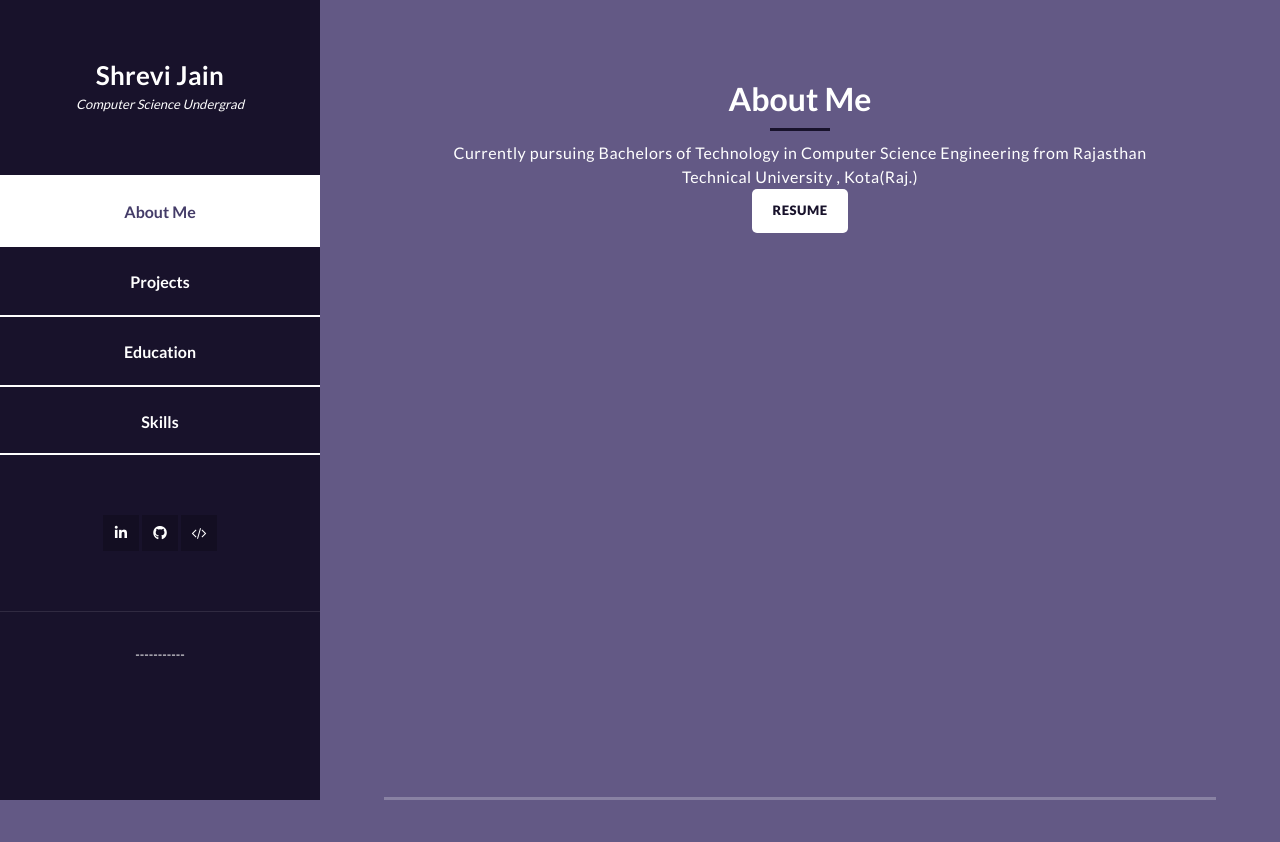
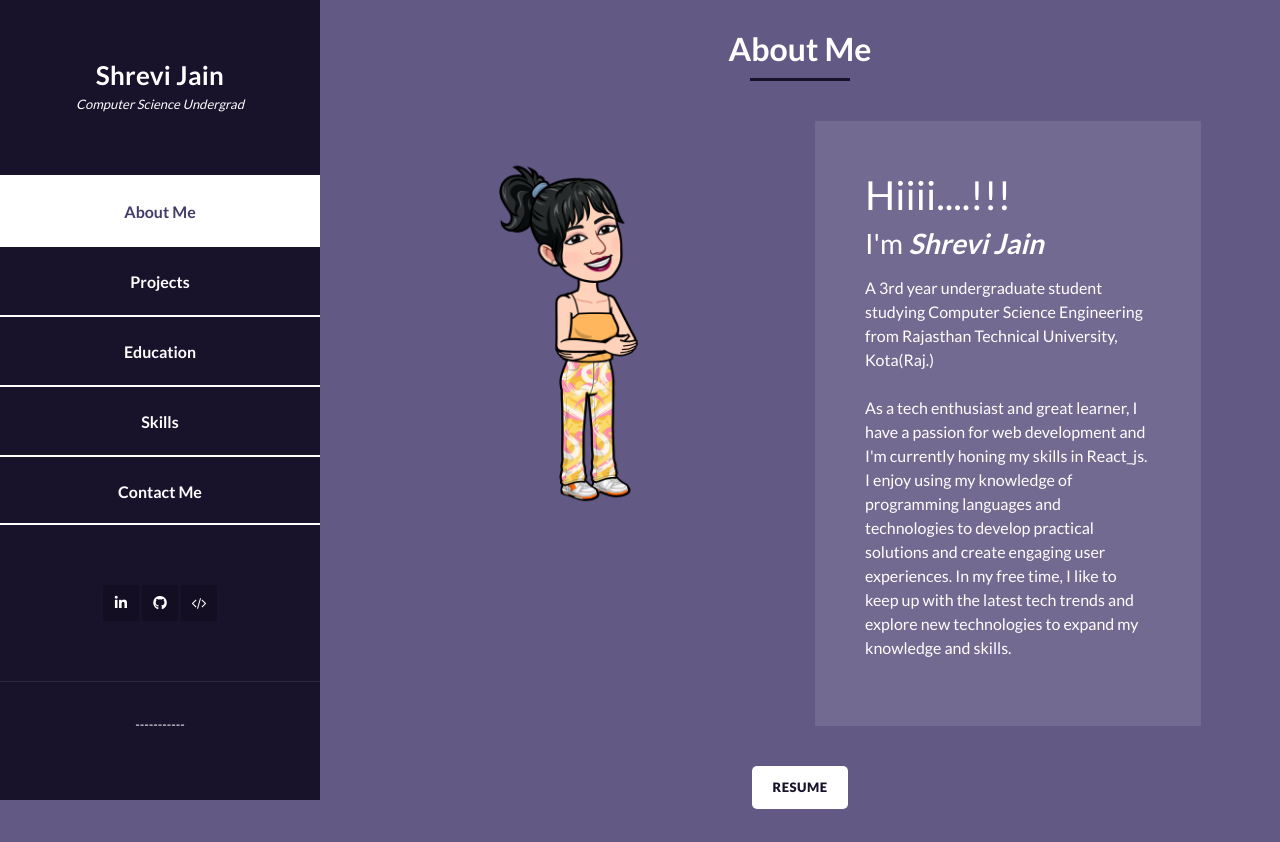
Before and after one commit to Shrevijain/Portfolio, a plain HTML site: page index.html in a window 1280 px wide. Shown: the top 842 px of the page. Drawn offline with Linux system fonts and the light colour scheme; files whose address does not match are found by name.

Commit message:
Added my avatar

```diff
--- a/assets/css/templatemo-style.css
+++ b/assets/css/templatemo-style.css
@@ -297,7 +297,7 @@ html {
 
 .section-heading {
     text-align: center;
-    padding: 80px 45px;
+    padding: 30px 30px;
 }
 
 .section-heading h2 {
@@ -307,7 +307,7 @@ html {
 }
 
 .section-heading .line-dec {
-    width: 60px;
+    width: 100px;
     height: 3px;
     background-color: #18122B;
     margin: 10px auto;
@@ -329,6 +329,12 @@ html {
 
 .section-heading a{
     text-decoration: none;
+}
+
+.Bitmoji{
+    height: 181.87;
+    width: 181.87;
+    background-size: contain;
 }
 
 
@@ -378,8 +384,8 @@ button:hover {
 /* Left & Right Post */
 
 .right-image-post {
-    margin-top: 60px;
-    padding-top: 60px;
+    margin-top: 30px;
+    padding-top: 30px;
     border-top: 2px solid rgba(250, 250, 250, 0.1);
 }
 
@@ -390,18 +396,21 @@ button:hover {
 
 .right-image-post h4,
 .left-image-post h4 {
-    margin-top: 5Skpx;
+    margin-top: 5px;
 }
 
 .right-image-post p,
 .left-image-post p {
-    margin-top: 1px;
+    margin-top: 5px;
 }
+
 
 .right-image-post .white-button,
 .left-image-post .white-button {
     margin-top: 20px;
 }
+
+
 
 
 /* EDUCATION */
@@ -439,6 +448,13 @@ button:hover {
 
 .service-item:hover p {
     color: #4a4a4a;
+}
+
+.service-item:hover h3 {
+    color: #1e1e1e;
+}
+.service-item:hover h1 {
+    color: #1e1e1e;
 }
 
 .service-item .education-icon {
--- a/index.html
+++ b/index.html
@@ -50,7 +50,7 @@ https://templatemo.com/tm-531-reflux
                 <li><a href="#section1">Projects</a></li>
                 <li><a href="#section2">Education</a></li>
                 <li><a href="#section3">Skills</a></li>
-                <!-- <li><a href="#section4">Contact Me</a></li> -->
+                <li><a href="#section4">Contact Me</a></li>
               </ul>
             </nav>
             <div class="social-network">
@@ -82,16 +82,46 @@ https://templatemo.com/tm-531-reflux
           <div class="section-heading">
             <h2>About Me</h2>
             <div class="line-dec"></div>
-            <span>Currently pursuing Bachelors of Technology in
+            <!-- <span>Currently pursuing Bachelors of Technology in
               Computer Science Engineering from Rajasthan Technical University , Kota(Raj.)
-            </span>
+            </span> -->
 
-            <div class="white-button">
-              <a href="https://drive.google.com/file/d/18OTaSoAdKmm_p7AWf2cP0NMQqIsGHiL_/view?usp=share_link"  target="_blank">Resume</a>
+          </div>
+          <div class="left-image-post">
+            <div class="row">
+              <div class="col-md-6">
+                <div class="left-image">
+
+                  <img src="assets/images/sticker.png" alt="" />
+                </div>
+              </div>
+              <div class="col-md-6">
+                <div class="service-item">
+                  <div class="right-text">
+                    <h1>Hiiii....!!!</h1>
+                    <h3 >I'm <i><b>Shrevi Jain</b></i></h3>
+                    <p > A 3rd year undergraduate student studying Computer Science Engineering from Rajasthan Technical University, Kota(Raj.) <br><br>
+                      As a tech enthusiast and great learner,
+                      I have a passion for web development and I'm currently honing my skills in React_js.
+                      I enjoy using my knowledge of programming languages and technologies to develop practical solutions and create engaging user experiences. In my free time,
+                      I like to keep up with the latest tech trends and explore new technologies to expand my knowledge and skills.
+                    </p>
+                    <!-- <div class="white-button">
+                      <a href="https://gdsc-rtu.github.io/Solution-Challenge-CureNimal/"  target="_blank">Link</a>
+                    </div> -->
+                  </div>
+                </div>
+              </div>
             </div>
           </div>
         </div>
+        <div class="white-button section-heading ">
+          <a href="https://drive.google.com/file/d/18OTaSoAdKmm_p7AWf2cP0NMQqIsGHiL_/view?usp=share_link"  target="_blank">Resume</a>
+
+        </div>
+
       </section>
+
       <section class="section " data-section="section1">
         <div class="container">
           <div class="section-heading">
```
Also changed, not shown: assets/images/cartoon-02.jpg (added), assets/images/laptop wave.png (added), assets/images/sticker (1).png (added), assets/images/sticker.png (added), assets/images/waving.png (added).
